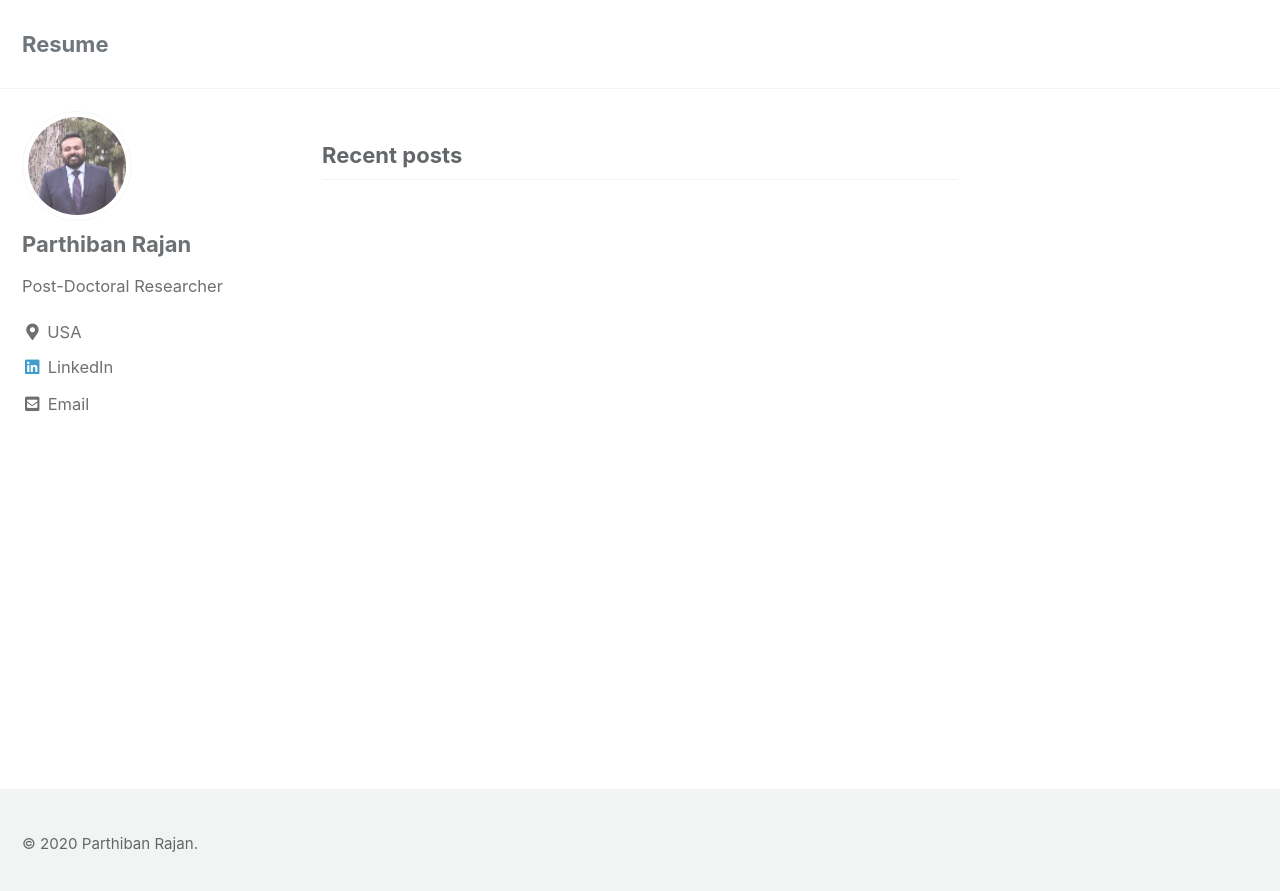
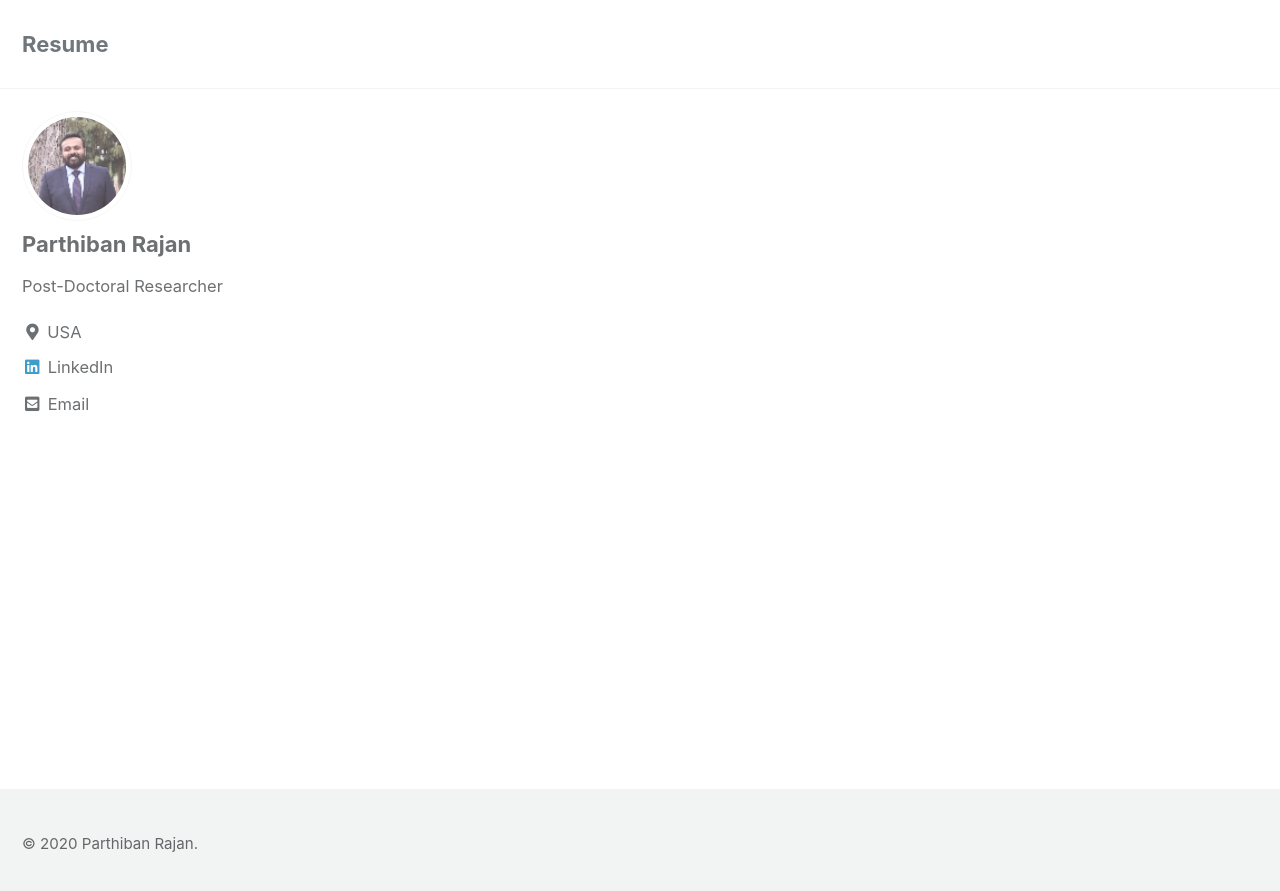
Before and after one commit to parthibanrajan/parthibanrajan.github.io, a Jekyll site: the page built from index.html, in a window 1280 px wide. Shown: the top 891 px of the page. Built offline with Jekyll 4.4.1, drawn with Linux system fonts in a browser that asks for light colours; cached includes are drawn as plain includes; the list of posts is cut into pages by our own code.

Commit message:
Remove recent posts from home page

```diff
--- a/_layouts/home.html
+++ b/_layouts/home.html
@@ -3,20 +3,3 @@ layout: archive
 ---
 
 {{ content }}
-
-<h3 class="archive__subtitle">{{ site.data.ui-text[site.locale].recent_posts | default: "Recent Posts" }}</h3>
-
-{% if paginator %}
-  {% assign posts = paginator.posts %}
-{% else %}
-  {% assign posts = site.posts %}
-{% endif %}
-
-{% assign entries_layout = page.entries_layout | default: 'list' %}
-<div class="entries-{{ entries_layout }}">
-  {% for post in posts %}
-    {% include archive-single.html type=entries_layout %}
-  {% endfor %}
-</div>
-
-{% include paginator.html %}
```
